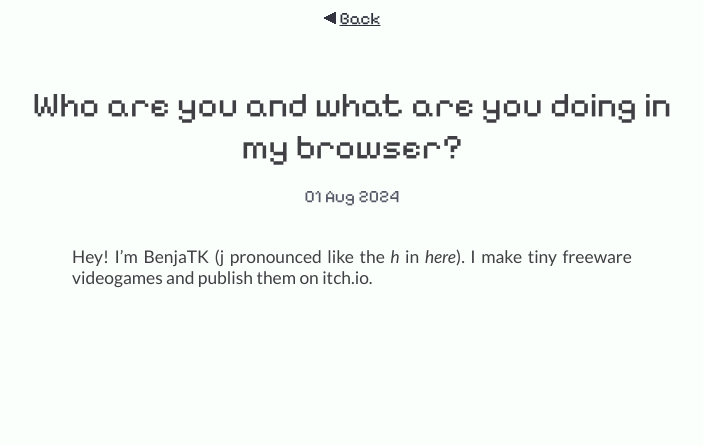
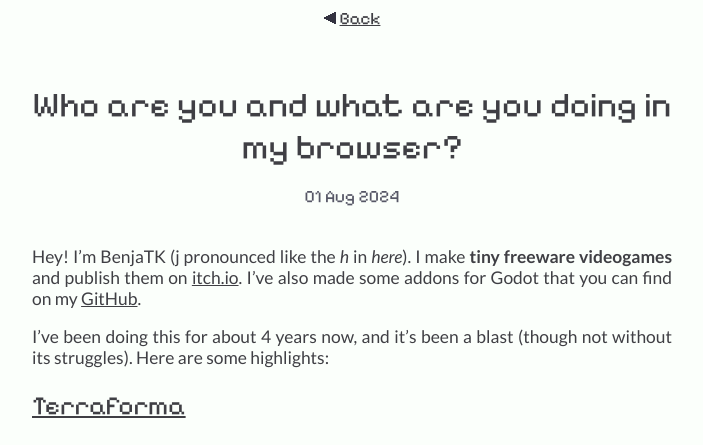
Before and after one commit to BenjaTK/benjatk.github.io, a Jekyll site: the page built from _posts/2024-08-01-whoareyou.md, in a window 1280 px wide. Shown: the top 445 px of the page, without its empty margins (288-991 px from the left). Built offline with Jekyll 4.4.1, drawn with Linux system fonts in a browser that asks for light colours; some of the changed text lies outside the part shown.

Commit message:
Update posts

```diff
--- a/Gemfile
+++ b/Gemfile
@@ -3,4 +3,5 @@
 source "https://rubygems.org"
 
 # gem "rails"
-gem "jekyll"
+# gem "jekyll"
+gem "github-pages", "~> 231", group: :jekyll_plugins
--- a/_layouts/default.html
+++ b/_layouts/default.html
@@ -7,7 +7,8 @@
     <link rel="preconnect" href="https://fonts.googleapis.com">
     <link rel="preconnect" href="https://fonts.gstatic.com" crossorigin>
     <link href="https://fonts.googleapis.com/css2?family=Lato:ital,wght@0,100;0,300;0,400;0,700;0,900;1,100;1,300;1,400;1,700;1,900&family=Pixelify+Sans:wght@400..700&display=swap" rel="stylesheet">
-  </head>
+    <link rel="shortcut icon" type="image/png" href="favicon.png">
+</head>
   <body>
     {% include header.html %}
     {% include navigation.html %}
--- a/_layouts/post.html
+++ b/_layouts/post.html
@@ -9,8 +9,10 @@
     <link rel="stylesheet" href="/assets/css/styles.css">
     <link rel="preconnect" href="https://fonts.googleapis.com">
     <link rel="preconnect" href="https://fonts.gstatic.com" crossorigin>
+    <link rel="shortcut icon" type="image/png" href="favicon.png">
     <link href="https://fonts.googleapis.com/css2?family=Lato:ital,wght@0,100;0,300;0,400;0,700;0,900;1,100;1,300;1,400;1,700;1,900&family=Pixelify+Sans:wght@400..700&display=swap" rel="stylesheet">
-  </head>
+
+</head>
   <body>
     <img width="16" decoding="async" src="/assets/images/icons/back.png" class="crips-edges"><a class="back-button" href="/blog.html" >Back</a>
     <br>
--- a/_posts/2024-08-01-whoareyou.md
+++ b/_posts/2024-08-01-whoareyou.md
@@ -4,4 +4,37 @@ author: BenjaTK
 title: Who are you and what are you doing in my browser?
 ---
 
-Hey! I'm BenjaTK (j pronounced like the _h_ in _here_). I make tiny freeware videogames and publish them on itch.io.
+Hey! I'm BenjaTK (j pronounced like the _h_ in _here_). I make **tiny freeware videogames** and publish them on [itch.io](https://benjatk.itch.io/). I've also made some addons for Godot that you can find on my [GitHub](https://github.com/BenjaTK).
+
+I've been doing this for about 4 years now, and it's been a blast (though not without its struggles). Here are some highlights:
+
+## [Terraforma](https://benjatk.itch.io/terraforma)
+
+Probably my favorite game of mine.
+
+![Terraforma gameplay](https://img.itch.zone/aW1hZ2UvMTY3MDkxMi85OTU4MjE1LmdpZg==/347x500/L6Lwst.gif)
+
+Made for the **Kenney Jam 2022**, I think the concept was pretty solid which is why I think it worked that well. It also made me realize that the market for idle games in itch.io is HUGE, most views I got were from the idle tag.
+
+I even got contacted by 2 websites to publish the game, one of which didn't go through but the other one, [CrazyGames](https://www.crazygames.com/game/terraforma?bypassCache=o9ipl), did. This one not only got me a different public, but also gave me some of the funniest "feedback" I've received (including some insults in Russian).
+
+## [Detective Paws](https://benjatk.itch.io/detective-paws) and [Lilypaw Games](https://lilypaw-games.itch.io/)
+
+![Supposedly funny Detective Paws dialogue](https://img.itch.zone/aW1hZ2UvMjI4OTg2MS8xMzYzODU3Ni5naWY=/347x500/H05rfs.gif)
+
+This one was made for the **Cozy Autumn Game Jam 2023**. It was my second time working on a team, with [**Kaboppel**](https://phil-o.itch.io/) and [**Kris**](https://dapper-kris.itch.io/). It's a short detective point-and-click adventure about figuring out the biggest mystery of all: where leaves go in autumn.
+
+I'm really really proud of this one. Not only is the cast of characters great, I also have never been super confident working on teams. It was a great experience making it, so great it sparked a studio: [**Lilypaw Games**](https://lilypaw-games.itch.io/).
+
+Though development in Lilypaw Games HQ has been slow, we have been working on a bunch of prototypes together, and can't wait to share them.
+
+## [Gaea](https://github.com/BenjaTK/Gaea)
+
+A procedural generation addon for Godot 4, including support for 2D and 3D, chunk loading, a lot of customization, and more.
+
+![Different types of generated terrain](https://github.com/BenjaTK/Gaea/raw/main/docs/assets/generators-showcase.png)
+
+I don't really remember why I made this. I was bored ig. But it skyrocketed into something much bigger than I would've expected. It got featured in YouTube videos, has almost 1k stars and has been constantly growing since I made it.
+
+[![How to Create Procedural Generation in Godot 4](https://github.com/BenjaTK/Gaea/raw/main/docs/assets/devworm-thumbnail.jpg)](https://youtu.be/oB1xsCcO9wI "How to Create Procedural Generation in Godot 4")
+[![10+2 AWESOME ADDONS for GODOT 4 by MrElipteach](https://github.com/BenjaTK/Gaea/raw/main/docs/assets/mrelipteach-thumbnail.jpg)](https://youtu.be/-FQNPCB7e3s?t=144&si=myv2OsGoLa7jiUfi "10+2 AWESOME ADDONS for GODOT 4 by MrElipteach")
--- a/_sass/main.scss
+++ b/_sass/main.scss
@@ -42,10 +42,11 @@ body {
     padding: 6px;
 }
 
-a:hover {
+.outlinks a:hover {
     color: #3f3f44;
     opacity: 1.0;
 }
+
 
 .crisp-edges {
     image-rendering: pixelated;
@@ -63,14 +64,24 @@ a:hover {
 }
 
 .post-content {
-    max-width: 35rem;
+    max-width: 40rem;
     text-align: justify;
     font-family: 'Lato', sans-serif;
     font-weight: 500;
 }
 
+.post-content img {
+    display: inline-block;
+    align-self: center;
+    max-width: 40rem;
+    display: block;
+    margin-left: auto;
+    margin-right: auto;
+}
+
 h1, h2, h3, h4 {
     font-weight: 400;
+    font-family: 'Pixelify Sans', sans-serif;
 }
 
 .header {
@@ -96,5 +107,10 @@ h1, h2, h3, h4 {
 }
 
 a {
-    color: #2e2f3b;
+    color: #3f3f44;
+;
 }
+
+a:hover {
+    color: #111114;
+}
--- a/blog.html
+++ b/blog.html
@@ -6,7 +6,7 @@ title: Blog
 <ul class="blog-list">
   {% for post in site.posts %}
     <li>
-      <p><a href="{{ post.url }}">{{ post.title }}</a><span class="post-date float-right">{{ post.date | date_to_string }}</span></p>
+      <h3><a href="{{ post.url }}">{{ post.title }}</a><span class="post-date float-right">{{ post.date | date_to_string }}</span></h3>
     </li>
   {% endfor %}
 </ul>
```
Also changed, not shown: _posts/2024-08-01-mygames.md (deleted, +0 -4 lines), Gemfile.lock, favicon.png (added).
